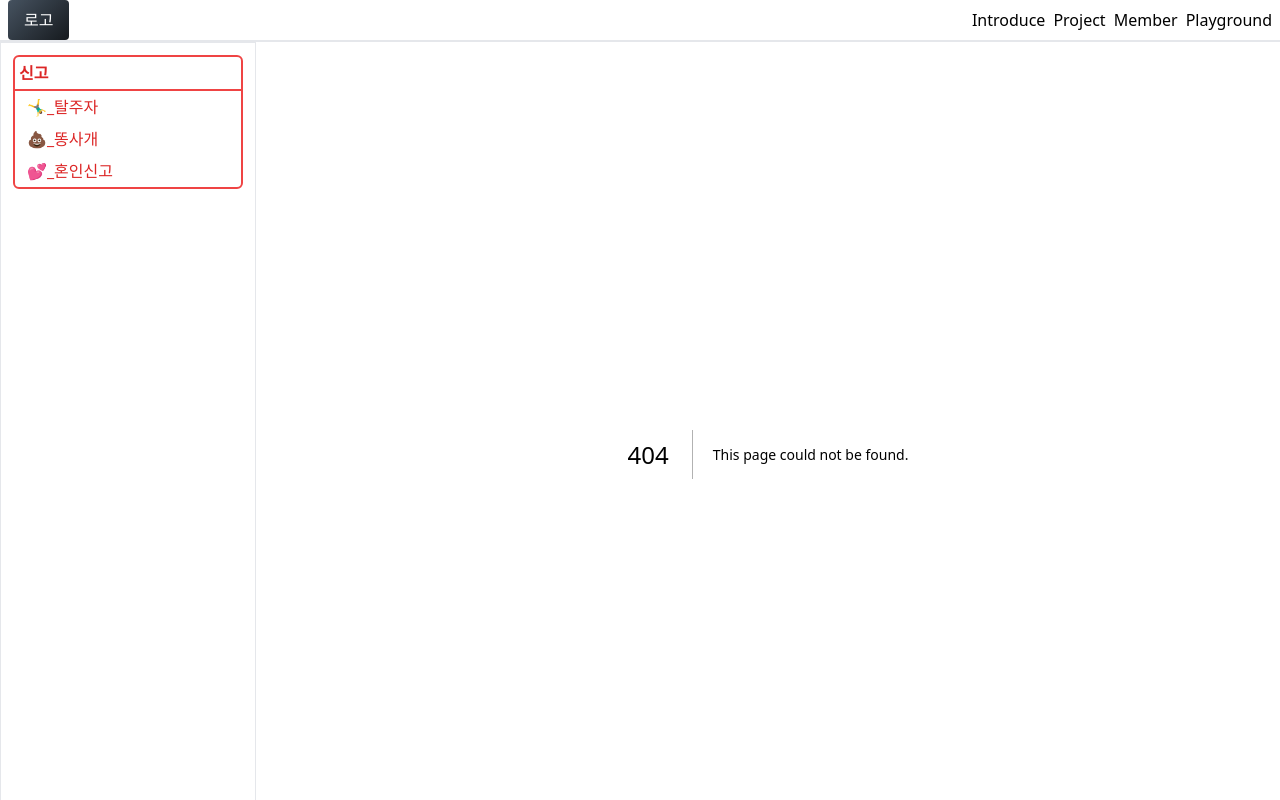
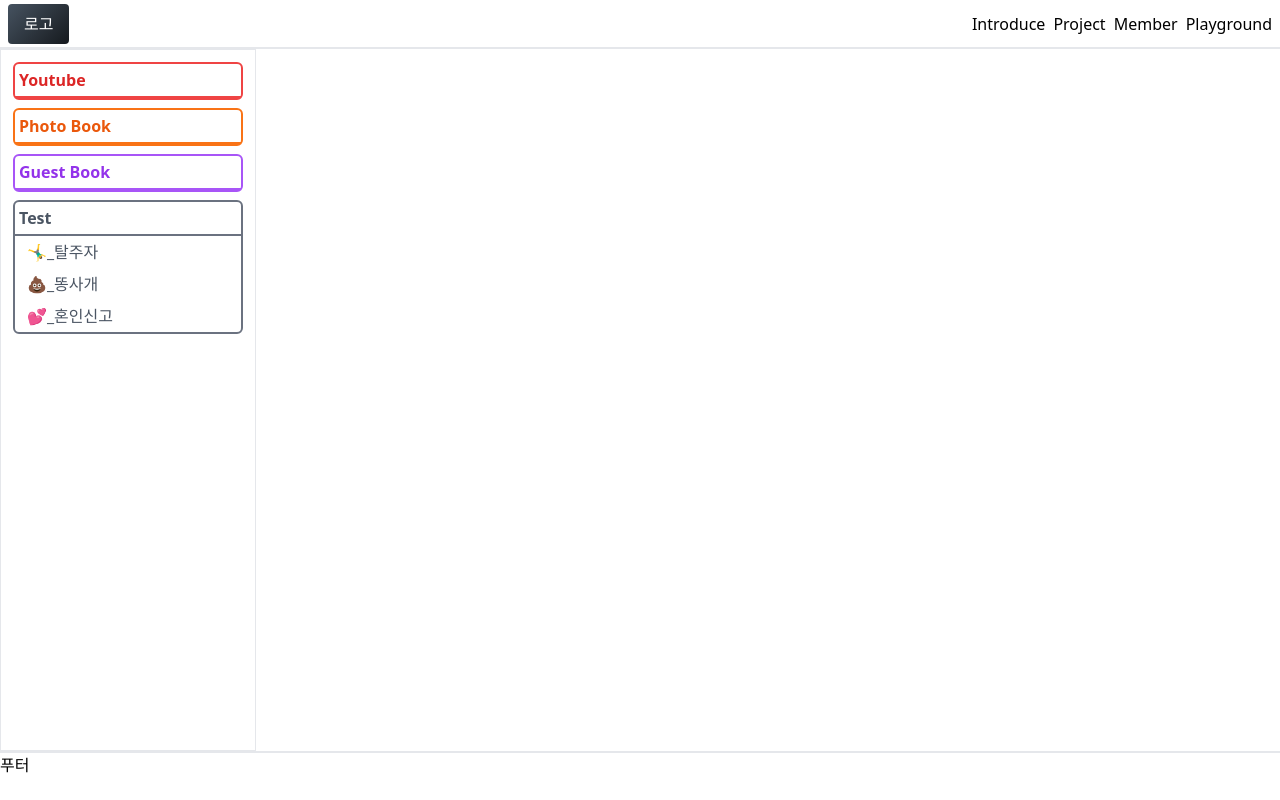
Before and after one commit to bdcrew/BDCrew-front-webapp, a Next.js app: page /guest-book in a window 1280 px wide. Before the commit this address had no page. Built offline with nearby package versions, Linux system fonts and the light colour scheme.

Commit message:
add menu navigation

```diff
--- /dev/null
+++ b/pages/guest-book/index.tsx
@@ -0,0 +1,7 @@
+import { NextPage } from "next";
+
+const GuestBook: NextPage = () => {
+  return <></>;
+};
+
+export default GuestBook;
--- /dev/null
+++ b/pages/photo-book/index.tsx
@@ -0,0 +1,7 @@
+import { NextPage } from "next";
+
+const PhotoBook: NextPage = () => {
+  return <></>;
+};
+
+export default PhotoBook;
--- /dev/null
+++ b/pages/youtube/index.tsx
@@ -0,0 +1,7 @@
+import { NextPage } from "next";
+
+const YoutubePage: NextPage = () => {
+  return <></>;
+};
+
+export default YoutubePage;
--- a/src/components/Layout/Navigation.tsx
+++ /dev/null
@@ -1,51 +0,0 @@
-import { useState } from "react";
-import NavigationBlur from "../Blur/NavigationBlur";
-import NavigationTitle from "../Text/NavigationTitle";
-
-interface P {}
-
-const Navigation: React.FC<P> = () => {
-  const [mobileOpenNav, setMobileOpenNav] = useState(false);
-
-  return (
-    <div>
-      <div className="w-full flex md:hidden p-2 border-b-2">
-        <div
-          onClick={() => {
-            setMobileOpenNav(true);
-          }}
-        >
-          <svg
-            xmlns="http://www.w3.org/2000/svg"
-            fill="none"
-            viewBox="0 0 24 24"
-            strokeWidth={1.5}
-            stroke="currentColor"
-            className="w-6 h-6"
-          >
-            <path
-              strokeLinecap="round"
-              strokeLinejoin="round"
-              d="M3.75 6.75h16.5M3.75 12h16.5m-16.5 5.25h16.5"
-            />
-          </svg>
-        </div>
-      </div>
-      <NavigationBlur active={mobileOpenNav}>
-        <nav className="w-full md:w-64 absolute  md:static md: h-full p-3 border ">
-          <div className={`static h-12 md:hidden w-full text-center`}>Menu</div>
-          <div className="border-2 rounded-md border-red-500  text-red-600">
-            <NavigationTitle customize="border-b-red-500">신고</NavigationTitle>
-            <ul className="px-3 space-y-2 py-1">
-              <li>🤸‍♂️_탈주자</li>
-              <li>💩_똥사개</li>
-              <li>💕_혼인신고</li>
-            </ul>
-          </div>
-        </nav>
-      </NavigationBlur>
-    </div>
-  );
-};
-
-export default Navigation;
--- a/src/components/Layout/index.tsx
+++ b/src/components/Layout/index.tsx
@@ -2,7 +2,7 @@ import { PropsWithChildren } from "react";
 import Header from "./Header";
 import Footer from "./Footer";
 import Content from "./Content";
-import Navigation from "./Navigation";
+import Navigation from "../Navigation";
 
 interface P extends PropsWithChildren {}
 
--- /dev/null
+++ b/src/components/Navigation/YoutubeNavigation.tsx
@@ -0,0 +1,5 @@
+const YoutubeNavigation: React.FC = () => {
+  return <></>;
+};
+
+export default YoutubeNavigation;
--- /dev/null
+++ b/src/components/Navigation/index.tsx
@@ -0,0 +1,97 @@
+import { useState } from "react";
+import NavigationBlur from "../Blur/NavigationBlur";
+import NavigationTitle from "../Text/NavigationTitle";
+import { useRouter } from "next/router";
+
+interface P {}
+
+const Navigation: React.FC<P> = () => {
+  const navigator = useRouter();
+  const [mobileOpenNav, setMobileOpenNav] = useState(false);
+
+  return (
+    <div>
+      <div className="w-full flex md:hidden p-2 border-b-2">
+        <div
+          onClick={() => {
+            setMobileOpenNav(true);
+          }}
+        >
+          <svg
+            xmlns="http://www.w3.org/2000/svg"
+            fill="none"
+            viewBox="0 0 24 24"
+            strokeWidth={1.5}
+            stroke="currentColor"
+            className="w-6 h-6"
+          >
+            <path
+              strokeLinecap="round"
+              strokeLinejoin="round"
+              d="M3.75 6.75h16.5M3.75 12h16.5m-16.5 5.25h16.5"
+            />
+          </svg>
+        </div>
+      </div>
+      <NavigationBlur active={mobileOpenNav}>
+        <nav className="w-full md:w-64 absolute  md:static md: h-full p-3 border ">
+          <div className={`static h-12 md:hidden w-full text-center`}>Menu</div>
+          <div className="space-y-2">
+            <div
+              className="border-2 rounded-md border-red-500  text-red-600 cursor-pointer"
+              onClick={() => {
+                navigator.push("/youtube");
+              }}
+            >
+              <NavigationTitle customize="border-b-red-500">
+                Youtube
+              </NavigationTitle>
+              {/* <ul className="px-3 space-y-2 py-1">
+              <li>🤸‍♂️_탈주자</li>
+              <li>💩_똥사개</li>
+              <li>💕_혼인신고</li>
+            </ul> */}
+            </div>
+            <div
+              className="border-2 rounded-md border-orange-500  text-orange-600 cursor-pointer"
+              onClick={() => {
+                navigator.push("/photo-book");
+              }}
+            >
+              <NavigationTitle customize="border-b-orange-500">
+                Photo Book
+              </NavigationTitle>
+            </div>
+            <div
+              className="border-2 rounded-md border-purple-500  text-purple-600 cursor-pointer"
+              onClick={() => {
+                navigator.push("/guest-book");
+              }}
+            >
+              <NavigationTitle customize="border-b-purple-500">
+                Guest Book
+              </NavigationTitle>
+            </div>
+            <div
+              className="border-2 rounded-md border-gray-500  text-gray-600 cursor-pointer"
+              onClick={() => {
+                navigator.push("/youtube");
+              }}
+            >
+              <NavigationTitle customize="border-b-gray-500">
+                Test
+              </NavigationTitle>
+              <ul className="px-3 space-y-2 py-1">
+                <li>🤸‍♂️_탈주자</li>
+                <li>💩_똥사개</li>
+                <li>💕_혼인신고</li>
+              </ul>
+            </div>
+          </div>
+        </nav>
+      </NavigationBlur>
+    </div>
+  );
+};
+
+export default Navigation;
```
